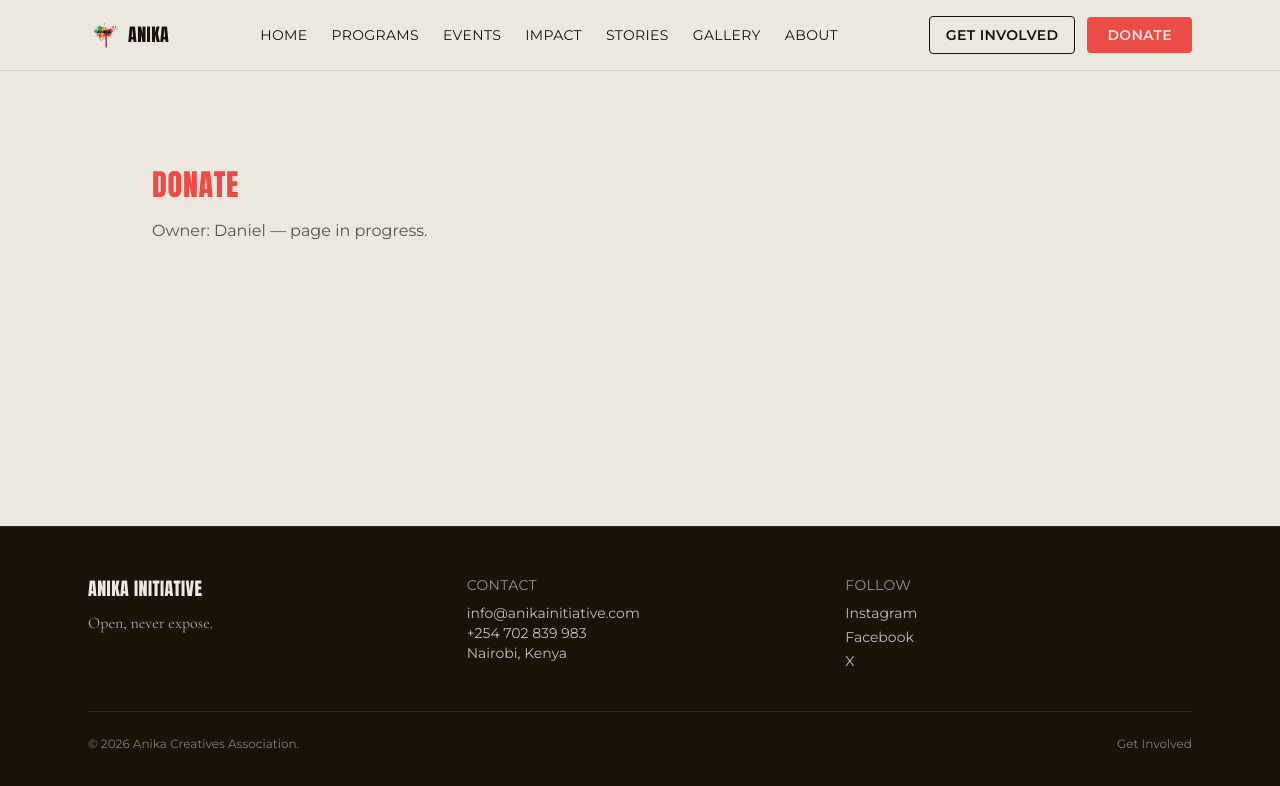
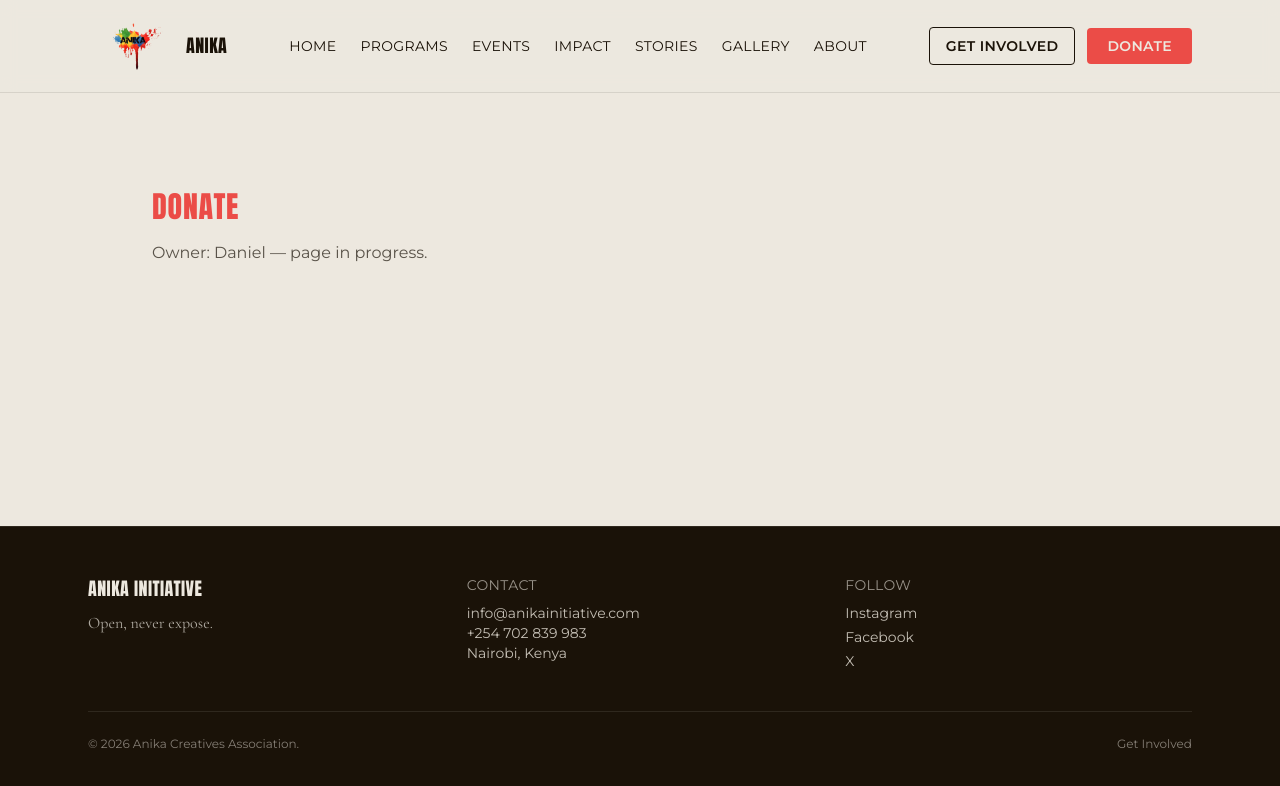
Before and after one commit to Jkosencha/Anika-Initiative, a React (Vite) app: page /donate in a window 1280 px wide. Shown: the top 786 px of the page. Built offline with nearby package versions, Linux system fonts and the light colour scheme.

Commit message:
Increase navbar logo size for visibility

```diff
--- a/src/components/layout/Navbar.jsx
+++ b/src/components/layout/Navbar.jsx
@@ -23,7 +23,7 @@ function Navbar() {
     <header className="sticky top-0 z-50 border-b border-ink/10 bg-cream/95 backdrop-blur">
       <nav className="mx-auto flex max-w-6xl items-center justify-between px-6 py-4">
         <NavLink to="/" className="flex items-center gap-2">
-          <img src="/anika-logo.png" alt="Anika Initiative" className="h-8 w-8 rounded-full object-cover" />
+          <img src="/anika-logo.png" alt="Anika Initiative" className="h-15 w-auto object-contain" />
           <span className="font-display text-lg uppercase tracking-wide text-ink">Anika</span>
         </NavLink>
 
```
